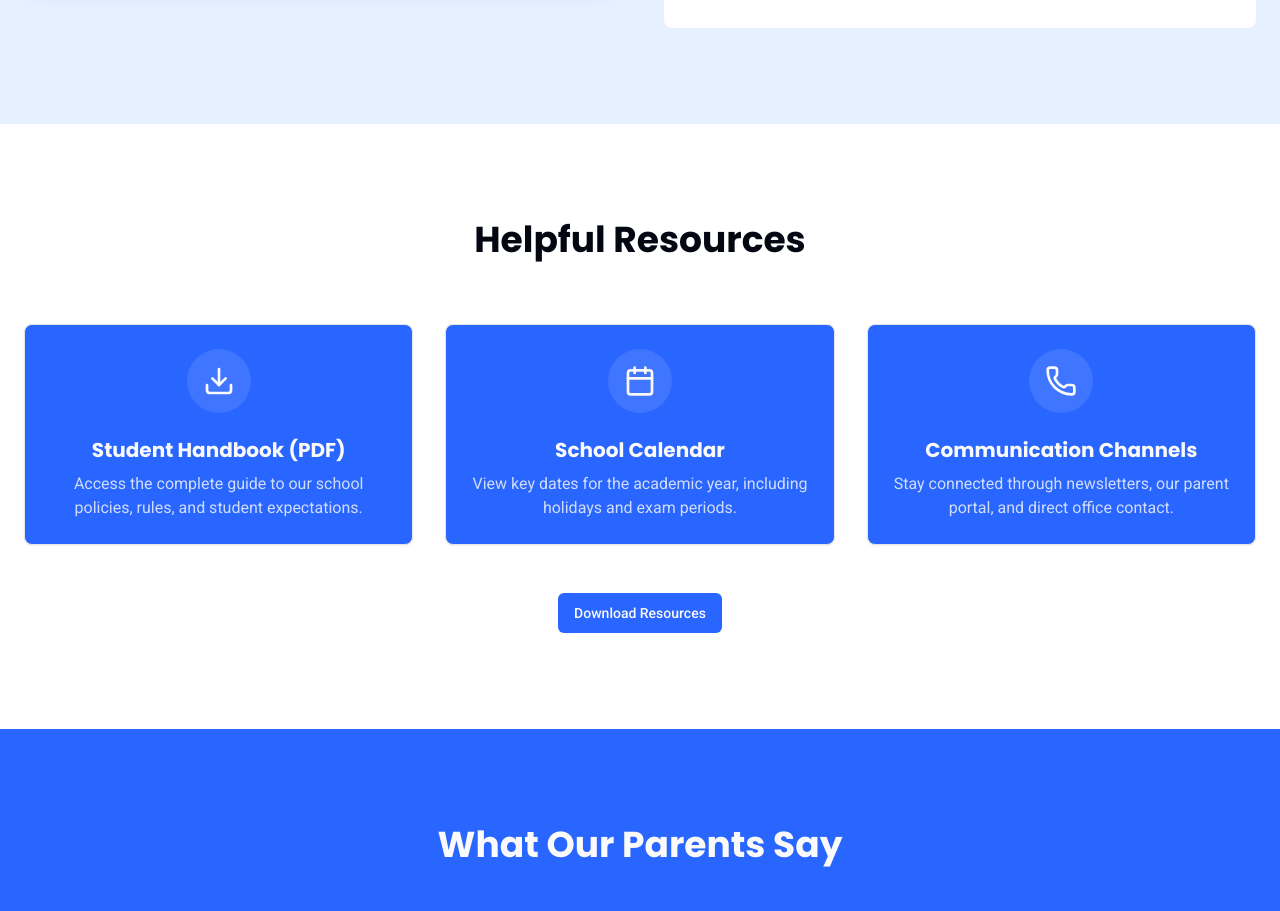
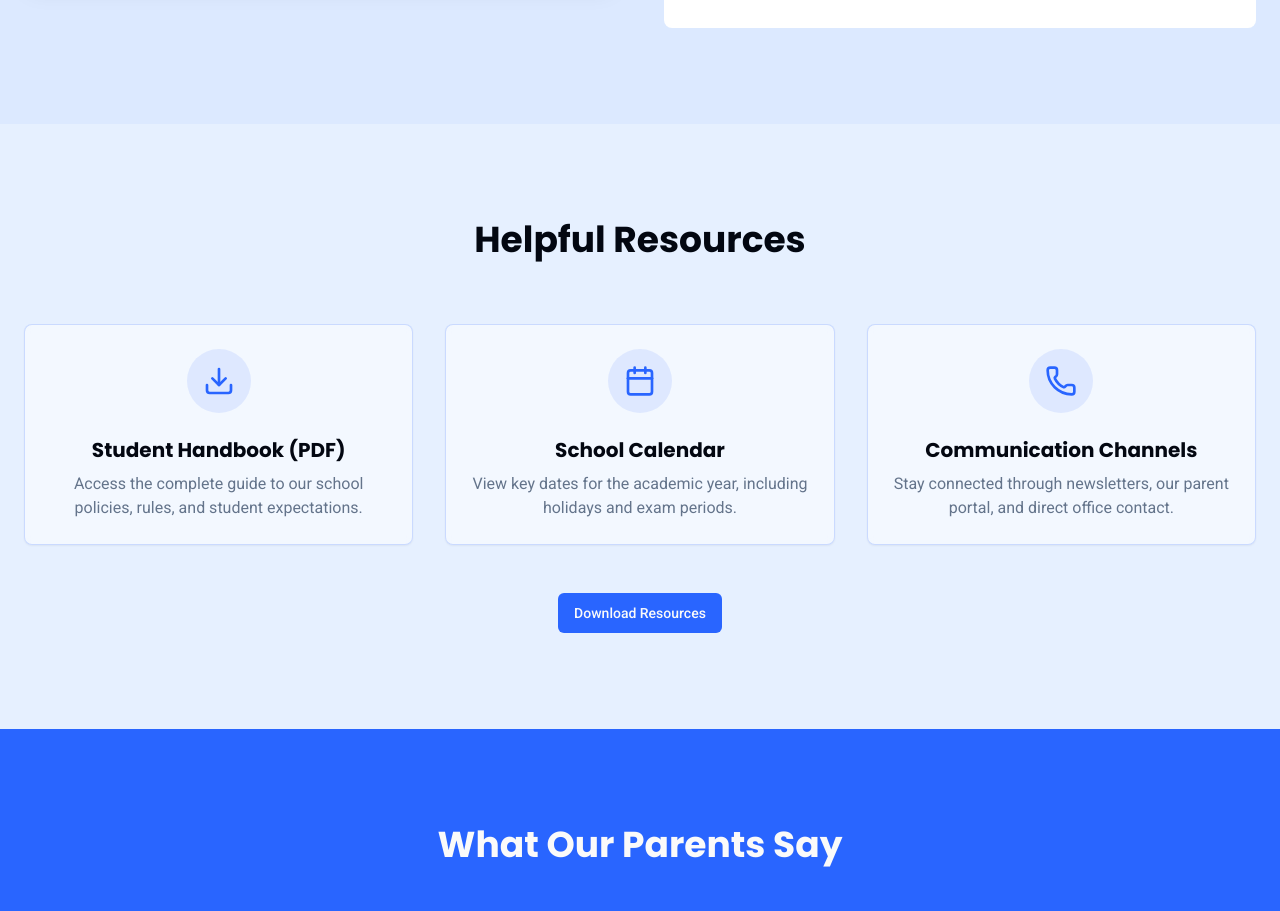
Before and after one commit to KayZee52/CMFI-website, a Next.js app: page /parents in a window 1280 px wide. Shown: the part 1560-2471 px from the top of the page. Built offline with nearby package versions, Linux system fonts and the light colour scheme.

Commit message:
initial commit

```diff
--- a/src/app/parents/page.tsx
+++ b/src/app/parents/page.tsx
@@ -97,7 +97,7 @@ const ParentsPage = () => {
                 </div>
             </section>
 
-             <section id="involvement" className="bg-background">
+             <section id="involvement" className="bg-primary/5">
                 <div className="container mx-auto px-6">
                     <AnimateOnScroll className="text-center">
                          <h2 className="font-headline text-3xl md:text-4xl font-bold">A Partnership for Success</h2>
@@ -142,7 +142,7 @@ const ParentsPage = () => {
                 </div>
             </section>
 
-            <section className="bg-card">
+            <section className="bg-background">
                 <div className="container mx-auto px-6">
                     <AnimateOnScroll className="text-center">
                         <h2 className="font-headline text-3xl md:text-4xl font-bold">Helpful Resources</h2>
@@ -150,12 +150,12 @@ const ParentsPage = () => {
                      <div className="mt-16 grid grid-cols-1 md:grid-cols-3 gap-8">
                         {resources.map((resource, index) => (
                              <AnimateOnScroll key={resource.title} delay={index * 100}>
-                                <Card className="p-6 text-center bg-primary text-primary-foreground h-full hover:shadow-lg transition-shadow">
-                                    <div className="p-4 bg-primary-foreground/10 rounded-full mb-4 inline-block">
-                                        <resource.icon className="h-8 w-8" />
+                                <Card className="p-6 text-center bg-card/50 backdrop-blur-sm border border-primary/20 h-full transition-all duration-300 group hover:shadow-2xl hover:border-accent/80">
+                                    <div className="p-4 bg-primary/10 rounded-full mb-4 inline-block transition-transform duration-300 group-hover:scale-110">
+                                        <resource.icon className="h-8 w-8 text-primary" />
                                     </div>
-                                    <h3 className="font-headline text-xl font-bold mb-2">{resource.title}</h3>
-                                    <p className="text-primary-foreground/80">{resource.description}</p>
+                                    <h3 className="font-headline text-xl font-bold mb-2 text-foreground">{resource.title}</h3>
+                                    <p className="text-muted-foreground">{resource.description}</p>
                                 </Card>
                             </AnimateOnScroll>
                         ))}
```
